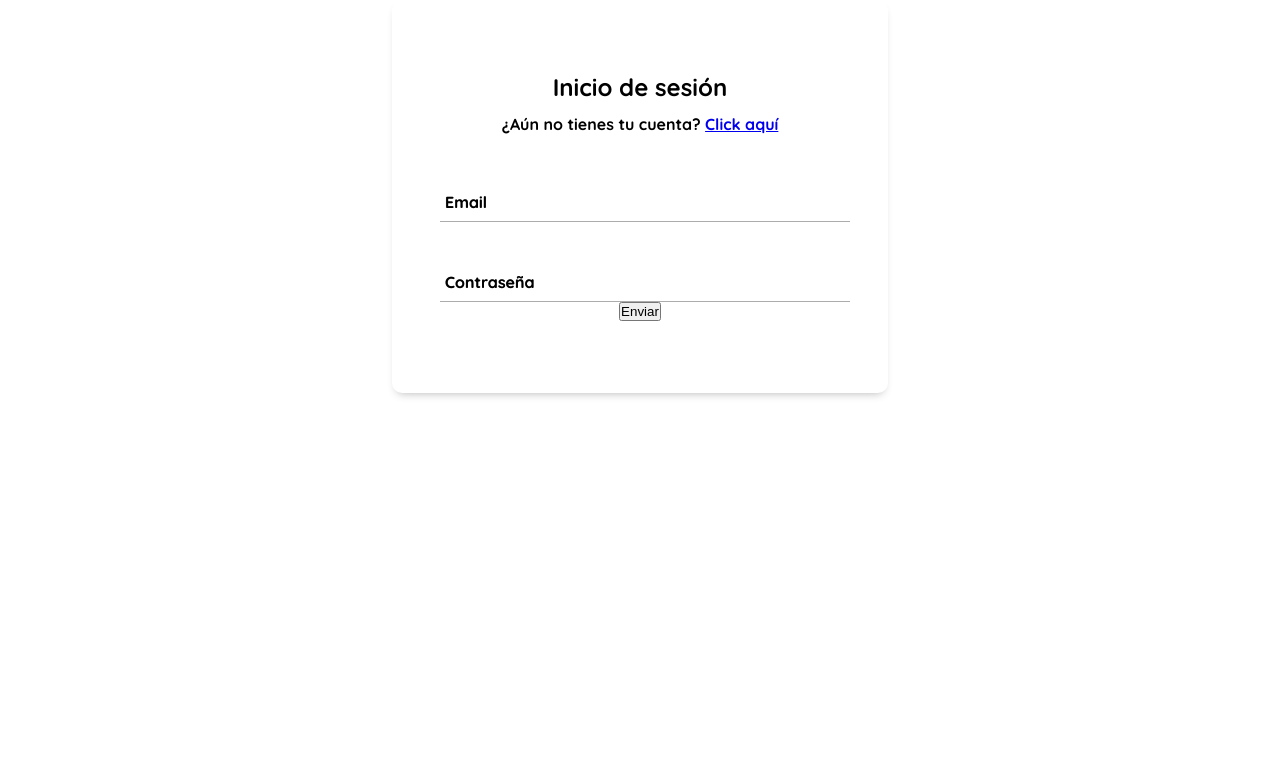
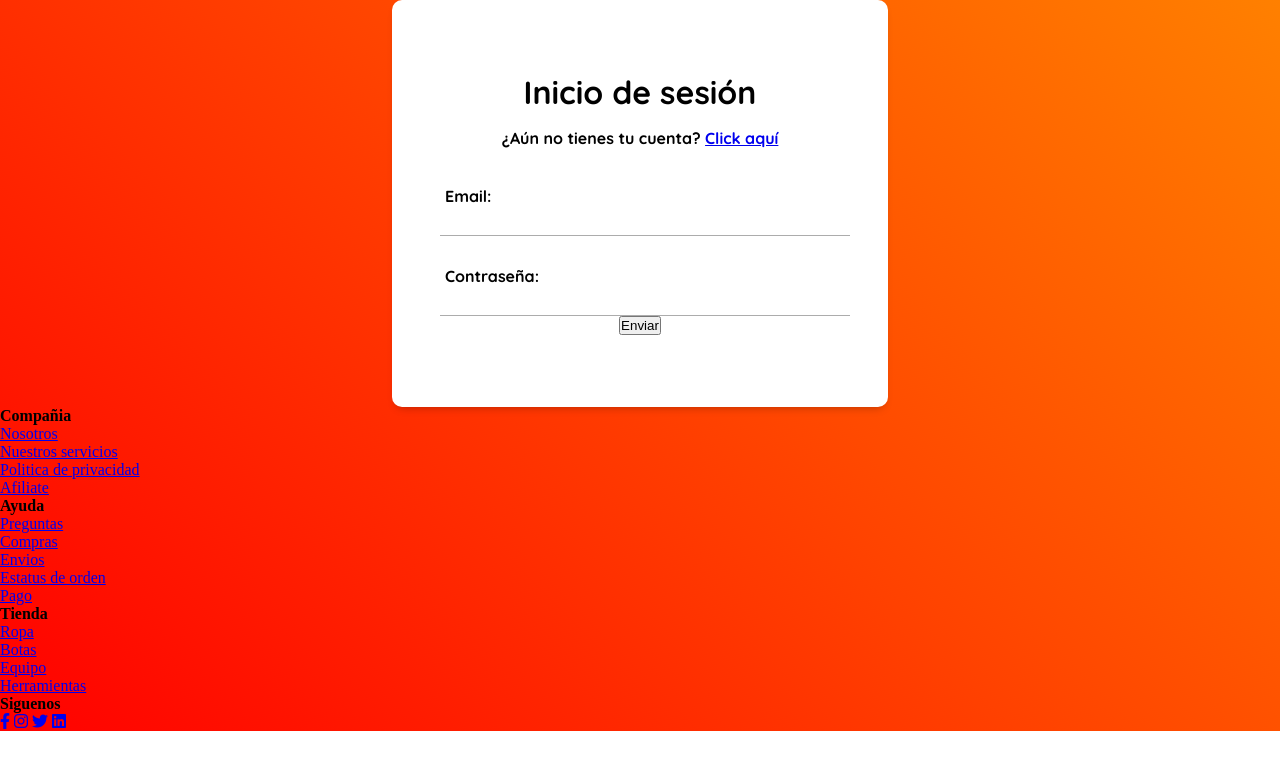
Before and after one commit to Marco-Pontiz/Project_Snowdin, a website: page src/views/signup.html in a window 1280 px wide. Drawn offline with Linux system fonts and the light colour scheme.

Commit message:
Ootrgandole Footer a la pagina

```diff
--- a/src/public/signup.css
+++ b/src/public/signup.css
@@ -1,6 +1,13 @@
 *{
     margin:0%;
     padding:0%;
+}
+
+body{
+    background: linear-gradient(45deg, rgb(255, 0, 0), rgb(255, 128, 0));
+    background-repeat: no-repeat;
+    width:100%;
+    height:100%;
 }
 
 .form {
@@ -49,8 +56,7 @@
     position:absolute;
     top: 0;
     left: 5px;
-    transform:translateY(10px);
-    transition: transform .5s, color .3s    ;
+    transform: translateY(-10px);
 }
 
 .inputs-r{
@@ -66,4 +72,6 @@
 
 .inputs-r:focus + .form-label{
     transform: translateY(-12px) scale(.7);
+    transition: transform .5s, color .3s;
+    color:red;
 }
--- a/src/views/signup.html
+++ b/src/views/signup.html
@@ -8,6 +8,7 @@
     <link rel="preconnect" href="https://fonts.googleapis.com">
     <link rel="preconnect" href="https://fonts.gstatic.com" crossorigin>
     <link href="https://fonts.googleapis.com/css2?family=Quicksand:wght@700&display=swap" rel="stylesheet">
+    <link rel="stylesheet" href="https://cdnjs.cloudflare.com/ajax/libs/font-awesome/6.4.0/css/all.min.css">
     <title>Registro</title>
 </head>
 <body>
@@ -16,23 +17,67 @@
     </header>
     <main>
         <form action="" method="POST" class="form">
-            <h2 class="form-title">Inicio de sesión</h2>
+            <h1 class="form-title">Inicio de sesión</h1>
                 <p class="form_paragraph">¿Aún no tienes tu cuenta? <a href="#" class="form_link">Click aquí</a></p>
                 <div class="form-container">
                     <div class="form-group">
-                        <label for="email" class="form-label">Email</label>
-                        <input class="inputs-r" type="email" id="email" placeholder="Email">
+                        <label for="email" class="form-label">Email:</label>
+                        <input class="inputs-r" type="email" id="email">
                     </div>
                     <div class="form-group">
-                        <label form="password" class="form-label">Contraseña</label>
-                        <input class="inputs-r" type="password" id="password" placeholder="Contraseña">
+                        <label form="password" class="form-label">Contraseña:</label>
+                        <input class="inputs-r" type="password" id="password">
                     </div>
                 </div>
             <button type="submit" class="form_submit" vlaue="Entrar">Enviar</button>
         </form>
     </main>
-    <footer>
+    <footer class="footer">
 
+        <div class="container">
+
+            <div class="footer-row">
+
+                <div class="footer-links">
+                    <h4>Compañia</h4>
+                    <ul>
+                        <li><a href="#">Nosotros</a></li>
+                        <li><a href="#">Nuestros servicios</a></li>
+                        <li><a href="#">Politica de privacidad</a></li>
+                        <li><a href="#">Afiliate</a></li>
+                    </ul>
+                    <div class="footer-links">
+                        <h4>Ayuda</h4>
+                        <ul>
+                            <li><a href="#">Preguntas</a></li>
+                            <li><a href="#">Compras</a></li>
+                            <li><a href="#">Envios</a></li>
+                            <li><a href="#">Estatus de orden</a></li>
+                            <li><a href="#">Pago</a></li>
+                        </ul>
+                    </div>
+                    <div class="footer-links">
+                        <h4>Tienda</h4>
+                        <ul>
+                            <li><a href="#">Ropa</a></li>
+                            <li><a href="#">Botas</a></li>
+                            <li><a href="#">Equipo</a></li>
+                            <li><a href="#">Herramientas</a></li>
+                        </ul>
+                    </div>
+                    <div class="footer-links">
+                        <h4>Siguenos</h4>
+                        <div class="social-link">
+                            <a href="#"><i class="fab fa-facebook-f"></i></a>
+                            <a href="#"><i class="fab fa-instagram"></i></a>
+                            <a href="#"><i class="fab fa-twitter"></i></a>
+                            <a href="#"><i class="fab fa-linkedin"></i></a>
+                        </div>
+
+                    </div>
+                </div>
+            </div>
+        </div>
     </footer>
 </body>
 </html>
```
